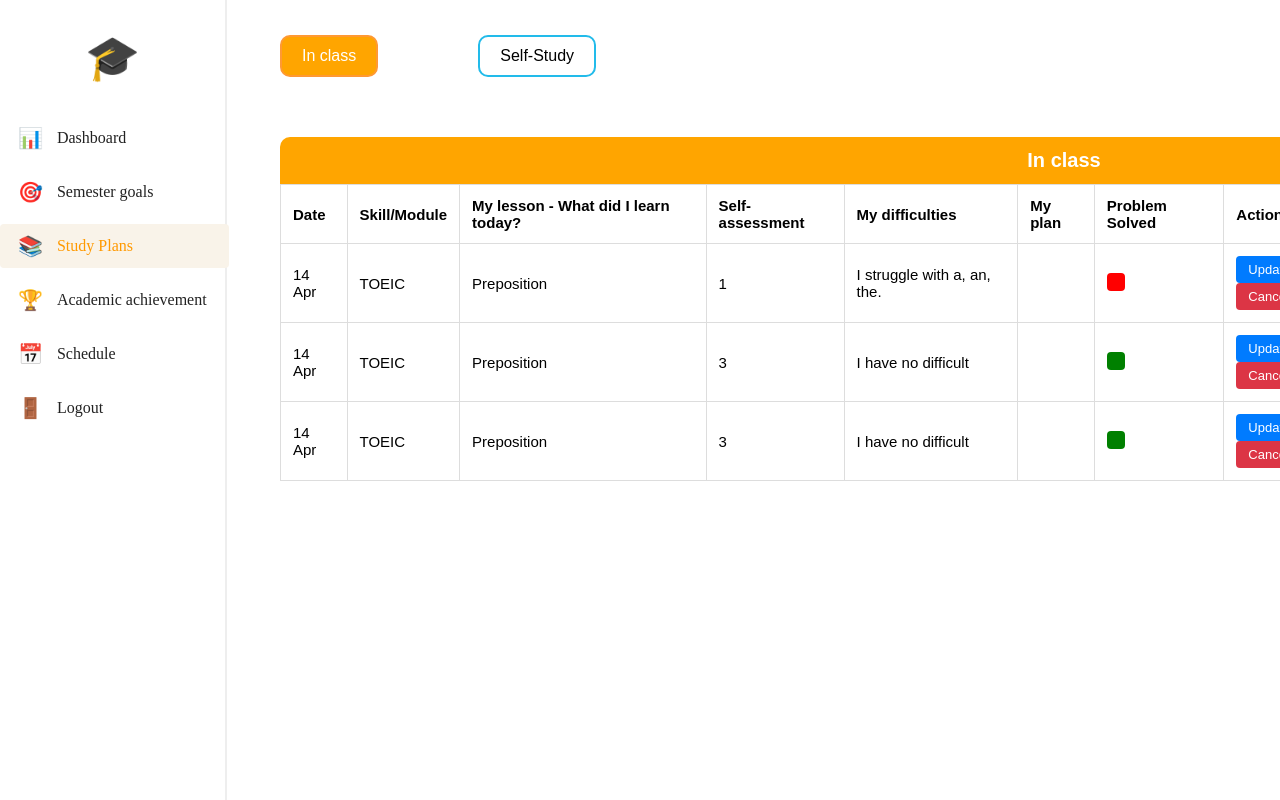
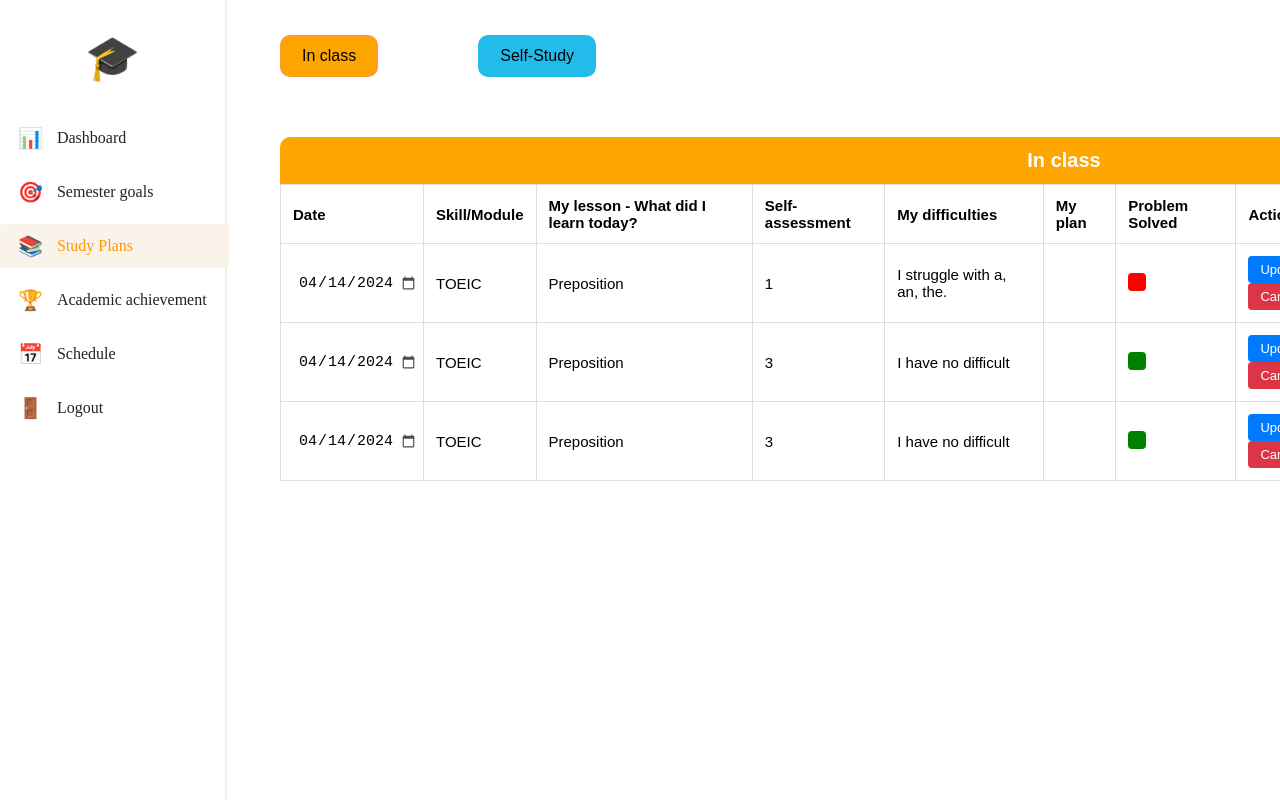
Before and after one commit to hanh-dev/FE_EduNova, a React (Vite) app: page /study-plans in a window 1280 px wide. Shown: the top 800 px of the page. Built offline with nearby package versions, Linux system fonts and the light colour scheme.

Commit message:
done Date component

```diff
--- /dev/null
+++ b/src/components/Student/DateSchedule/Date.css
@@ -0,0 +1,28 @@
+.date-input {
+    border: none;
+    font-size: 15px;
+    text-align: left;
+    background-color: transparent;
+    cursor: pointer;
+    width: 100%;
+    padding-right: 0px; /* Reduce space on the right */
+    padding-left: 5px;   /* Small left indent */
+    appearance: none;    /* Optional: remove default icon */
+  }
+
+  .date-input:focus {
+    outline: none;
+    background-color: #f9f9f9;
+  }
+
+  /* Optional: Better styling across browsers */
+  .date-input::-webkit-calendar-picker-indicator {
+    margin-left: -17px;
+    padding: 0;
+    cursor: pointer;
+    filter: opacity(0.7);
+  }
+
+  .date-input::-moz-focus-inner {
+    border: 0;
+  }
--- /dev/null
+++ b/src/components/Student/DateSchedule/Date.jsx
@@ -0,0 +1,12 @@
+import React from 'react'
+import './Date.css'
+
+function Date() {
+    return(
+        <td>
+            <input type="date" defaultValue="2024-04-14" className="date-input" />
+        </td>
+
+    )
+}
+export default Date
--- a/src/components/Student/SelfStudy/SelfStudyPlan.jsx
+++ b/src/components/Student/SelfStudy/SelfStudyPlan.jsx
@@ -1,5 +1,6 @@
 import React from 'react';
 import './SelfStudyPlan.css';
+import Date from '../DateSchedule/Date'
 import Buttons from '../Buttons/Buttons';
 
 function SelfStudy() {
@@ -7,7 +8,6 @@ function SelfStudy() {
     <div className="study-table-container">
       <h2 className="table-title">Self-study</h2>
 
-      {/* WRAP TABLE WITH SCROLLABLE DIV */}
       <div className="study-table-wrapper">
         <table className="study-table">
           <thead>
@@ -29,7 +29,7 @@ function SelfStudy() {
           </thead>
           <tbody>
             <tr>
-              <td>14 Apr</td>
+            <Date></Date>
               <td>TOEIC</td>
               <td>Preposition</td>
               <td>10m</td>
@@ -43,7 +43,7 @@ function SelfStudy() {
               <Buttons/>
             </tr>
             <tr>
-              <td>14 Apr</td>
+              <Date></Date>
               <td>TOEIC</td>
               <td>Preposition</td>
               <td>30m</td>
@@ -57,7 +57,7 @@ function SelfStudy() {
               <Buttons/>
             </tr>
             <tr>
-              <td>14 Apr</td>
+            <Date></Date>
               <td>TOEIC</td>
               <td>Preposition</td>
               <td>30m</td>
--- a/src/components/Student/StudyPlan/ClassPlan.css
+++ b/src/components/Student/StudyPlan/ClassPlan.css
@@ -50,17 +50,18 @@
   .tab {
     padding: 10px 20px;
     border: 2px solid #22BBEA;
-    background: white;
+    background: #22BBEA;
     cursor: pointer;
     border-radius: 10px;
     font-weight:200;
     font-size: 16px;
+    color: black;
   }
 
   .tab.active {
     border: 2px solid #FF9933;
     background: orange;
-    color: white;
+    color: black;
   }
 
   .table-section {
--- a/src/components/Student/StudyPlan/ClassPlan.jsx
+++ b/src/components/Student/StudyPlan/ClassPlan.jsx
@@ -1,5 +1,6 @@
 import React from 'react';
 import Buttons from '../Buttons/Buttons';
+import Date from '../DateSchedule/Date'
 import './ClassPlan.css';
 
 function ClassPlan() {
@@ -22,7 +23,7 @@ function ClassPlan() {
           </thead>
           <tbody>
             <tr>
-              <td>14 Apr</td>
+              <Date></Date>
               <td>TOEIC</td>
               <td>Preposition</td>
               <td>1</td>
@@ -32,7 +33,7 @@ function ClassPlan() {
               <Buttons/>
             </tr>
             <tr>
-              <td>14 Apr</td>
+              <Date></Date>
               <td>TOEIC</td>
               <td>Preposition</td>
               <td>3</td>
@@ -42,7 +43,7 @@ function ClassPlan() {
               <Buttons/>
             </tr>
             <tr>
-              <td>14 Apr</td>
+              <Date></Date>
               <td>TOEIC</td>
               <td>Preposition</td>
               <td>3</td>
```
